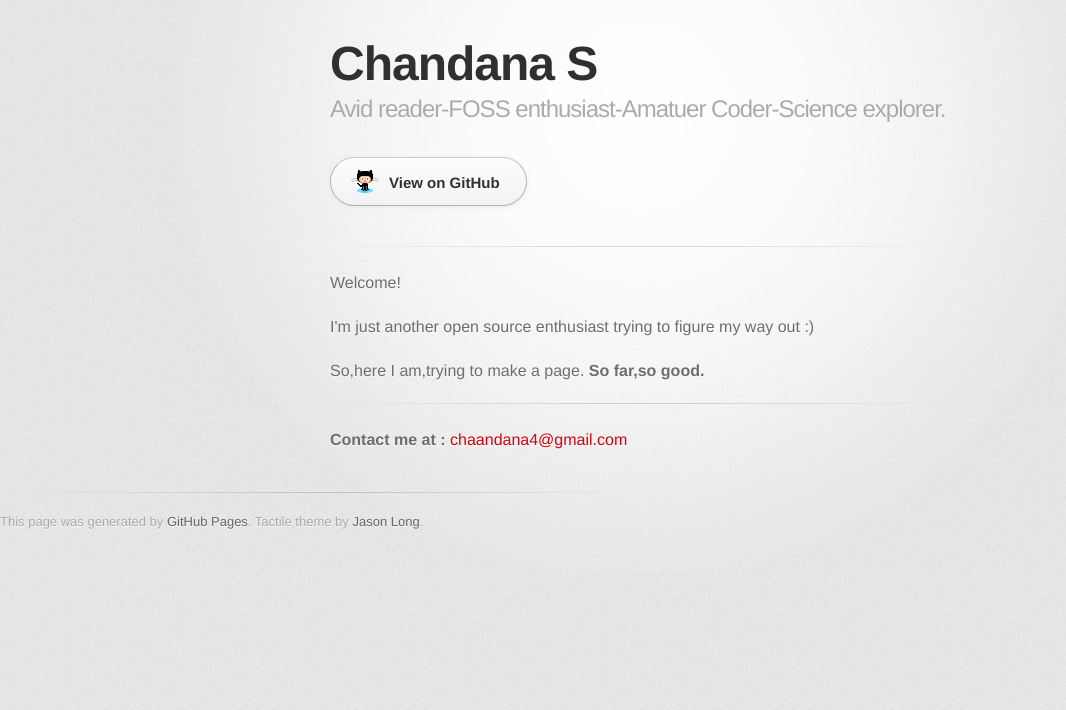
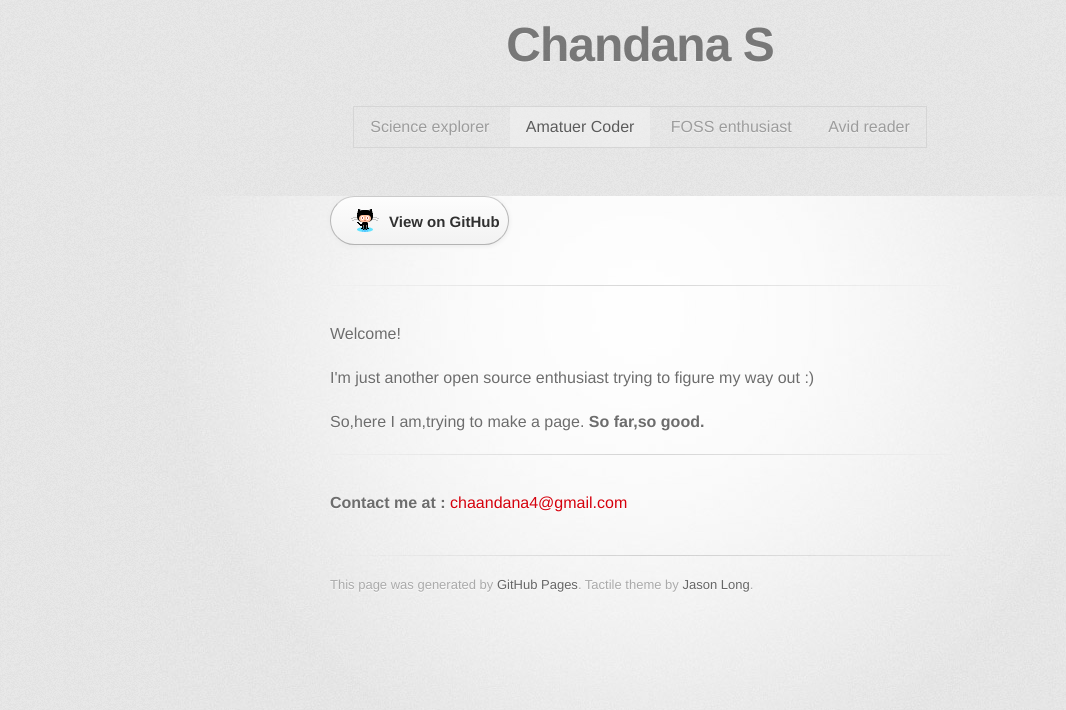
Before and after one commit to chandana4/chandana4.github.io, a plain HTML site: page index.html in a window 1280 px wide. Shown: the whole page, without its empty margins (0-1066 px from the left). Drawn offline with nearby package versions, Linux system fonts and the light colour scheme; a web font is replaced by a local one.

Commit message:
Update index.html

```diff
--- a/index.html
+++ b/index.html
@@ -3,6 +3,10 @@
   <head>
     <meta charset='utf-8'>
     <meta http-equiv="X-UA-Compatible" content="chrome=1">
+    <meta name="viewport" content="width=device-width, initial-scale=1">
+<link rel="stylesheet" href="http://www.w3schools.com/lib/w3.css">
+<link rel="stylesheet" href="http://fonts.googleapis.com/css?family=Raleway">
+<link rel="stylesheet" href="https://cdnjs.cloudflare.com/ajax/libs/font-awesome/4.6.3/css/font-awesome.min.css">
     <link href='https://fonts.googleapis.com/css?family=Chivo:900' rel='stylesheet' type='text/css'>
     <link rel="stylesheet" type="text/css" href="stylesheets/stylesheet.css" media="screen">
     <link rel="stylesheet" type="text/css" href="stylesheets/github-dark.css" media="screen">
@@ -10,17 +14,28 @@
     <!--[if lt IE 9]>
     <script src="//html5shiv.googlecode.com/svn/trunk/html5.js"></script>
     <![endif]-->
-    <title>Chandana S by chandana4</title>
+
+      <!-- Header -->
+<header class="w3-panel w3-padding-128 w3-center w3-opacity">
+  <h1 class="w3-xlarge"></h1>
+  <h1>Chandana S</h1>
+
+  <div class="w3-padding-32">
+    <div class="w3-btn-bar w3-border w3-show-inline-block">
+      <a href="#" class="w3-btn">Science explorer</a>
+      <a href="#" class="w3-btn w3-light-grey">Amatuer Coder</a>
+      <a href="#" class="w3-btn">FOSS enthusiast</a>
+      <a href="#" class="w3-btn w3-hide-small">Avid reader</a>
+    </div>
+  </div>
+</header>
+
   </head>
 
   <body>
     <div id="container">
       <div class="inner">
 
-        <header>
-          <h1>Chandana S</h1>
-          <h2> Avid reader-FOSS enthusiast-Amatuer Coder-Science explorer.</h2>
-        </header>
 
         <section id="downloads" class="clearfix">
           <a href="https://github.com/chandana4" id="view-on-github" class="button"><span>View on GitHub</span></a>
@@ -40,12 +55,12 @@
 <p><strong>Contact me at :</strong>
 <a href="mailto:chaandana4@gmail.com">chaandana4@gmail.com</a></p>
         </section>
-      </div>
+
         <footer>
           This page was generated by <a href="https://pages.github.com">GitHub Pages</a>. Tactile theme by <a href="https://twitter.com/jasonlong">Jason Long</a>.
         </footer>
 
-
+             </div>
 
     </div>
   </body>
```
